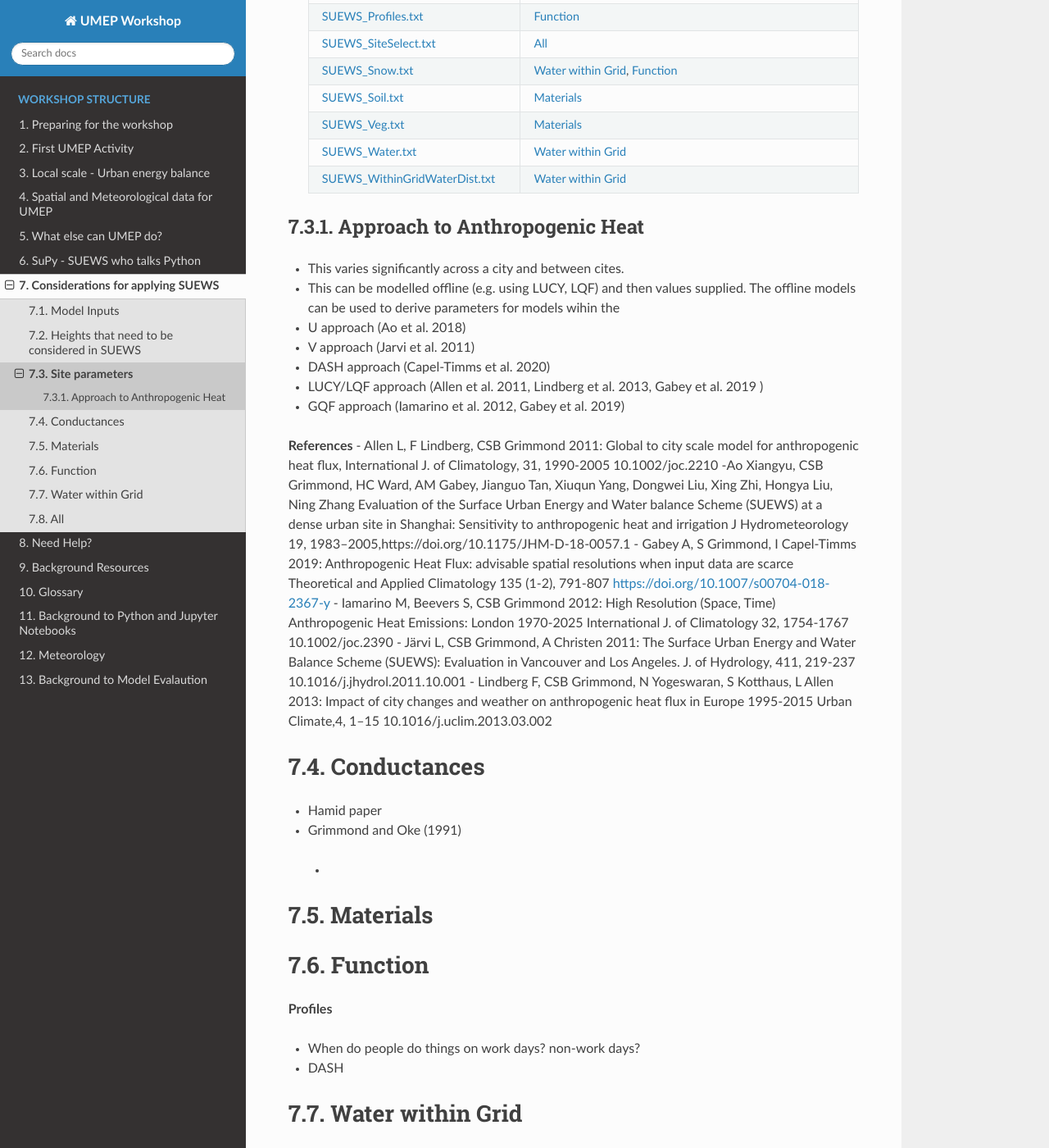
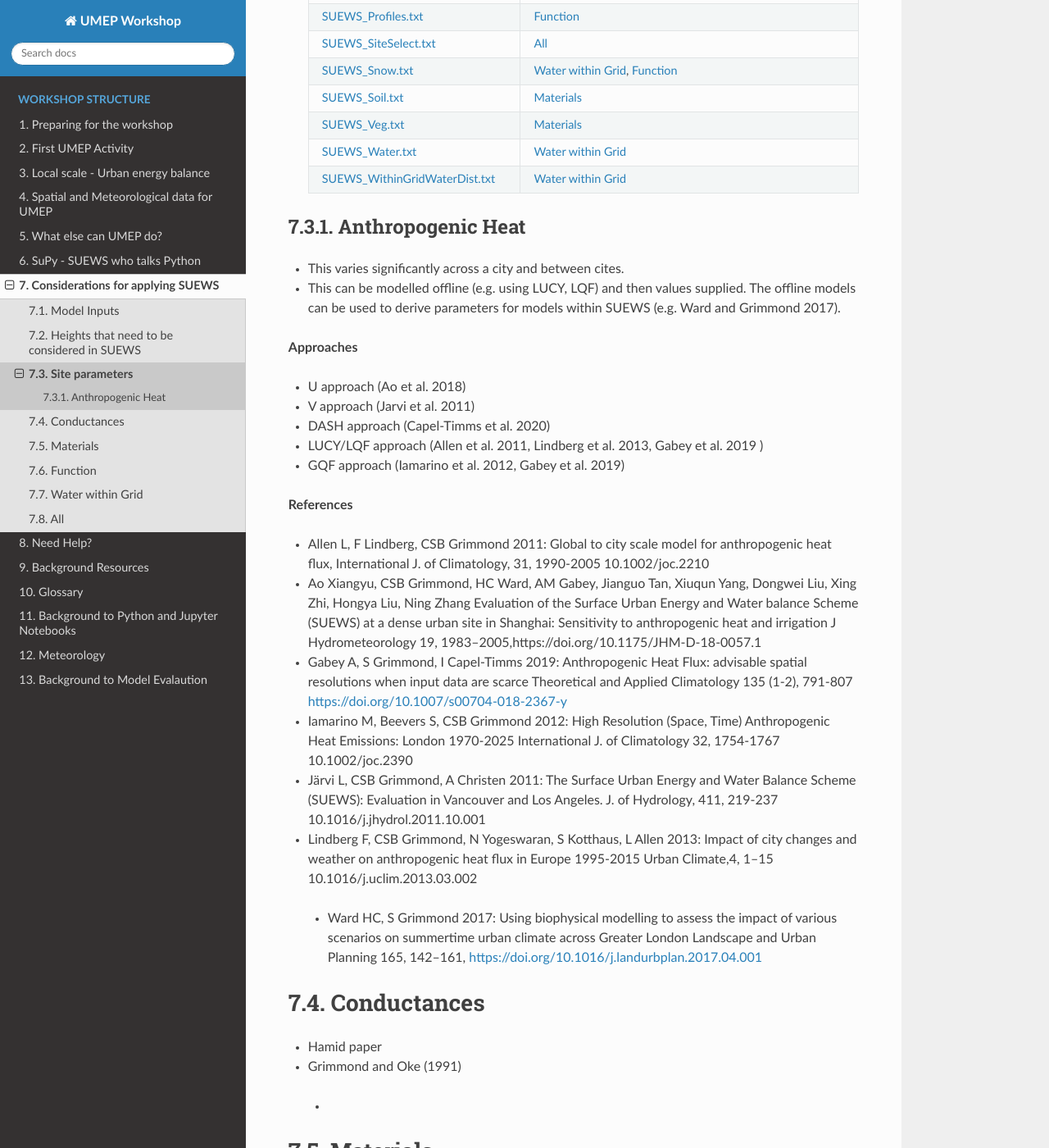
Before and after one commit to Urban-Meteorology-Reading/UMEP-Workshop, a Sphinx documentation site: the page built from source/Parameters/T1.rst, in a window 1280 px wide and 1400 px high, scrolled down 429 px. Shown: the whole window at 82% size. Built offline with Sphinx 7.4.7 and the Read the Docs theme 2.0.0, drawn with Linux system fonts in a browser that asks for light colours; some of the changed text lies outside the part shown.

Commit message:
Update T1.rst

```diff
--- a/source/Parameters/T1.rst
+++ b/source/Parameters/T1.rst
@@ -40,11 +40,13 @@
 
 .. _T1-QF:
 
-Approach to Anthropogenic Heat
+Anthropogenic Heat
 ==============================
 
 - This varies significantly across a city and between cites.
-- This can be modelled offline (e.g. using LUCY, LQF) and then values supplied. The offline models can be used to derive parameters for models wihin the
+- This can be modelled offline (e.g. using LUCY, LQF) and then values supplied. The offline models can be used to derive parameters for models within SUEWS  (e.g. Ward and Grimmond 2017).
+
+**Approaches**
 
 - U approach  (Ao et al. 2018)
 - V approach  (Jarvi et al. 2011)
@@ -53,12 +55,14 @@
 - GQF approach (Iamarino et al. 2012, Gabey et al. 2019)
 
 **References**
+
 - Allen L, F Lindberg, CSB Grimmond 2011: Global to city scale model for anthropogenic heat flux, International J. of Climatology, 31, 1990-2005 10.1002/joc.2210
--Ao Xiangyu, CSB Grimmond, HC Ward, AM Gabey, Jianguo Tan, Xiuqun Yang, Dongwei Liu, Xing Zhi, Hongya Liu, Ning Zhang Evaluation of the Surface Urban Energy and Water balance Scheme (SUEWS) at a dense urban site in Shanghai: Sensitivity to anthropogenic heat and irrigation J Hydrometeorology 19, 1983–2005,https://doi.org/10.1175/JHM-D-18-0057.1
+- Ao Xiangyu, CSB Grimmond, HC Ward, AM Gabey, Jianguo Tan, Xiuqun Yang, Dongwei Liu, Xing Zhi, Hongya Liu, Ning Zhang Evaluation of the Surface Urban Energy and Water balance Scheme (SUEWS) at a dense urban site in Shanghai: Sensitivity to anthropogenic heat and irrigation J Hydrometeorology 19, 1983–2005,https://doi.org/10.1175/JHM-D-18-0057.1
 - Gabey A, S Grimmond, I Capel-Timms 2019: Anthropogenic Heat Flux: advisable spatial resolutions when input data are scarce Theoretical and Applied Climatology 135 (1-2), 791-807 https://doi.org/10.1007/s00704-018-2367-y
 - Iamarino M, Beevers S, CSB Grimmond 2012: High Resolution (Space, Time) Anthropogenic Heat Emissions: London 1970-2025 International J. of Climatology 32, 1754-1767 10.1002/joc.2390
 - Järvi L, CSB Grimmond, A Christen 2011: The Surface Urban Energy and Water Balance Scheme (SUEWS): Evaluation in Vancouver and Los Angeles. J. of Hydrology, 411, 219-237 10.1016/j.jhydrol.2011.10.001
 - Lindberg F, CSB Grimmond, N Yogeswaran, S Kotthaus, L Allen 2013: Impact of city changes and weather on anthropogenic heat flux in Europe 1995-2015 Urban Climate,4, 1–15 10.1016/j.uclim.2013.03.002
+ - Ward HC, S Grimmond 2017: Using biophysical modelling to assess the impact of various scenarios on summertime urban climate across Greater London Landscape and Urban Planning 165, 142–161, https://doi.org/10.1016/j.landurbplan.2017.04.001
 
 .. _T1-gs:
 
@@ -73,6 +77,28 @@
 
 Materials
 ---------
+
+For each material type there are different characteristics needed for the radiative, conductive and water behaviour.
+
+ .. list-table:: Site parameters
+   :header-rows: 1
+   :widths: 40, 70
+
+   * - Type
+     - Comment
+   * - Height
+     -
+   * - Albedo
+     -
+   * - Emissivity
+     -
+   * - Surface storage of water
+     -
+   * - Runoff of water from the surface
+     -
+   * - Storage Heat
+     -
+
 
 
 .. _T1-f:
```
